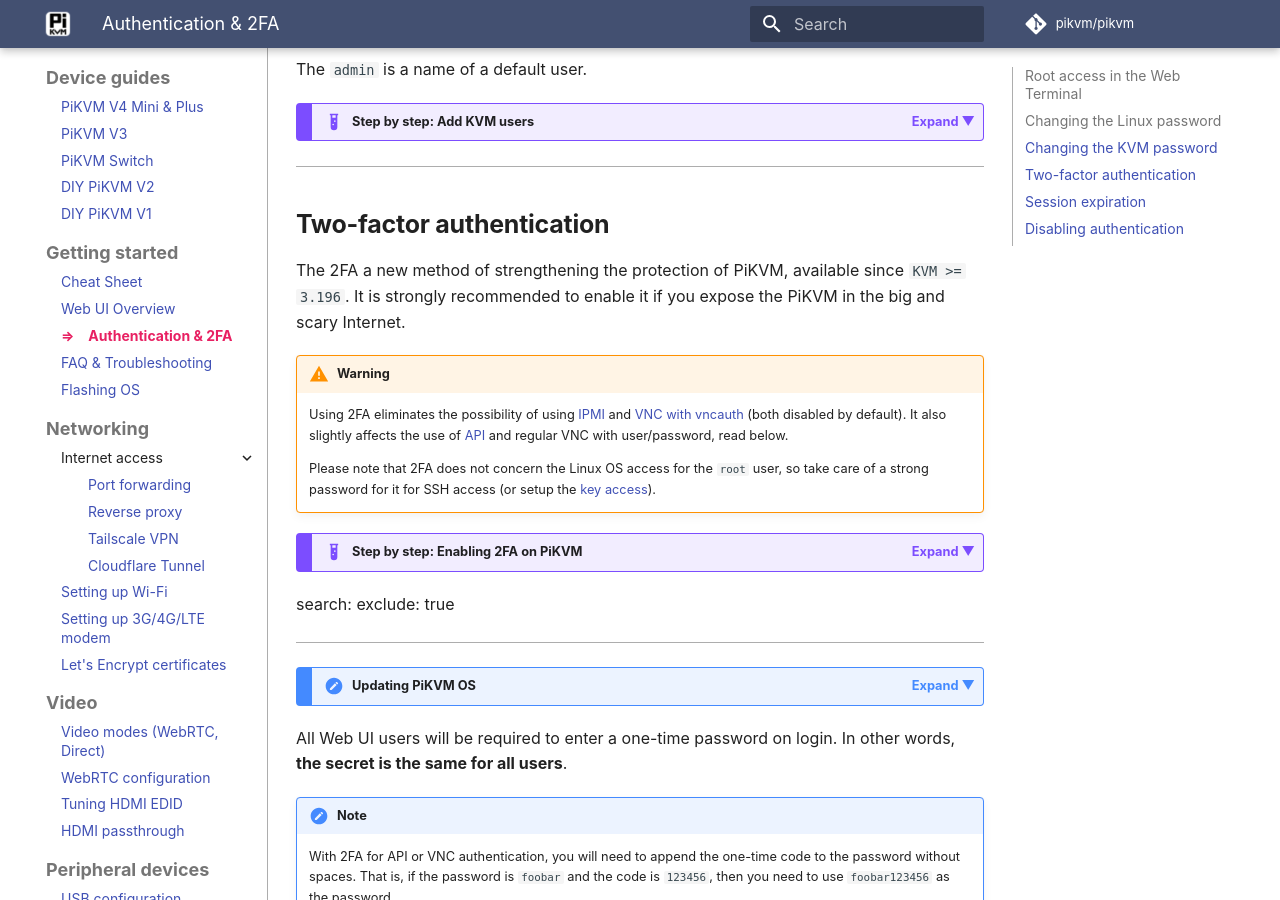
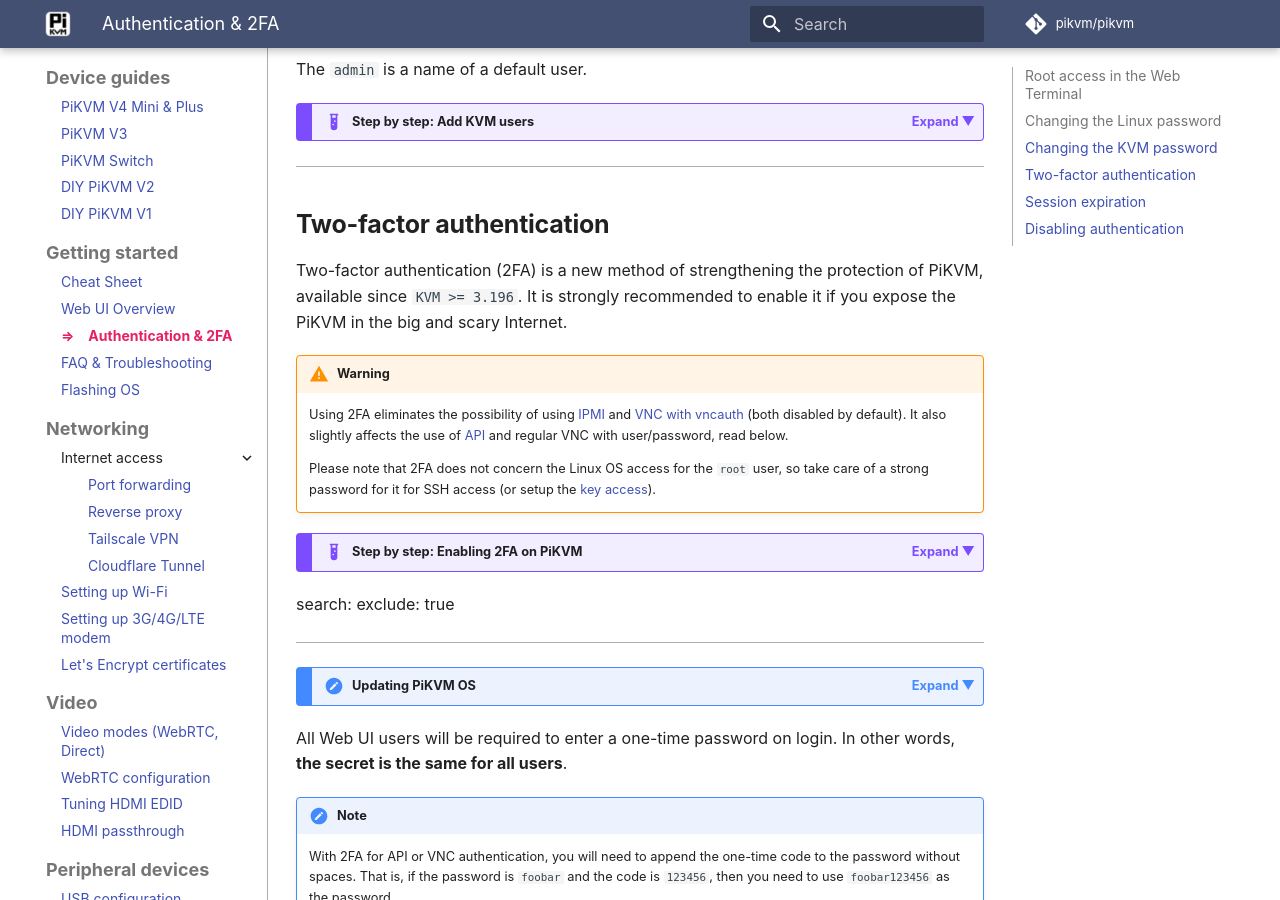
Before and after one commit to pikvm/pikvm, an MkDocs documentation site: the page built from docs/auth.md, in a window 1280 px wide and 900 px high, scrolled down 1751 px. Built offline with MkDocs 1.6.1 and Material for MkDocs 9.7.7, drawn with Linux system fonts in a browser that asks for light colours; some web fonts are replaced; comment, search, counter and statistics services are not loaded.

Commit message:
style: rephrase sentence that was a bit reading weird (#1520)

```diff
--- a/docs/auth.md
+++ b/docs/auth.md
@@ -103,7 +103,7 @@
 -----
 ## Two-factor authentication
 
-The 2FA a new method of strengthening the protection of PiKVM, available since `KVM >= 3.196`.
+Two-factor authentication (2FA) is a new method of strengthening the protection of PiKVM, available since `KVM >= 3.196`.
 It is strongly recommended to enable it if you expose the PiKVM in the big and scary Internet.
 
 !!! warning
```
